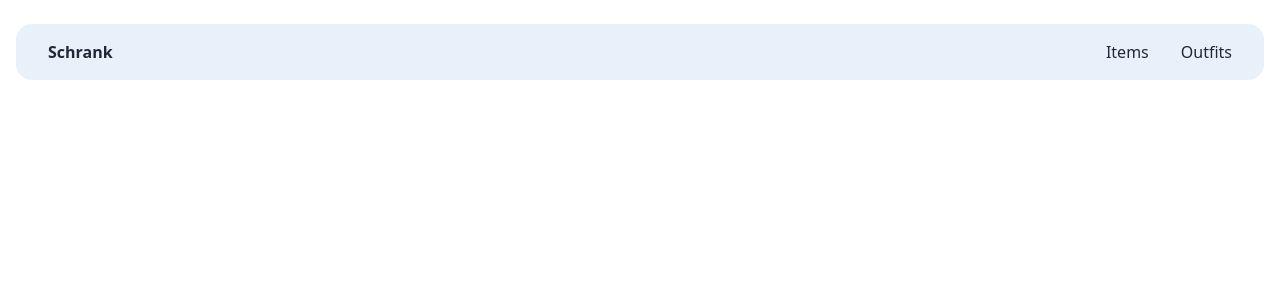
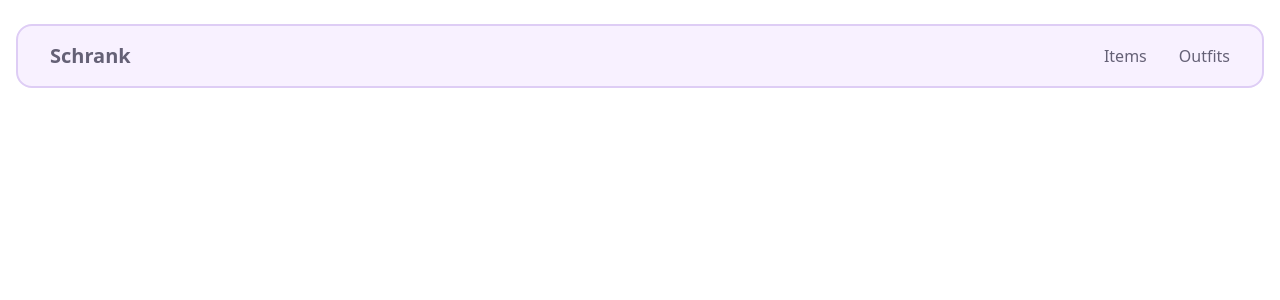
Before and after one commit to Vicente2019/schrank, a React (Create React App) app in the folder frontend/: page / in a window 1280 px wide. Shown: the top 300 px of the page. Built offline with nearby package versions, Linux system fonts and the light colour scheme.

Commit message:
navbar style improvement

```diff
--- a/frontend/src/components/navbar/Navbar.tsx
+++ b/frontend/src/components/navbar/Navbar.tsx
@@ -11,16 +11,18 @@ export default function Navbar() {
 
   return (
     <Container>
-      <nav className="mt-6 px-8 py-4 rounded-2xl bg-[#e8f1fa] flex justify-between items-center">
-        <div className="font-bold text-gray-800">Schrank</div>
+      <nav className="mt-6 px-8 py-4 rounded-2xl bg-[#f8f1ff] border-2 border-[#decdf5] flex justify-between items-center">
+        <div className="font-bold text-xl text-[#656176]">Schrank</div>
         <div className="flex gap-8">
           {links.map((link) => (
             <Link
               key={link.to}
               to={link.to}
-              className={`text-gray-800 font-medium hover:text-blue-600 transition ${
-                location.pathname === link.to ? "underline" : ""
-              }`}
+              className={`font-medium transition ${
+                location.pathname === link.to
+                  ? "text-blue-600 border-b-2 border-blue-600 pb-1"
+                  : "text-[#656176] hover:text-blue-500"
+                }`}
             >
               {link.label}
             </Link>
```
